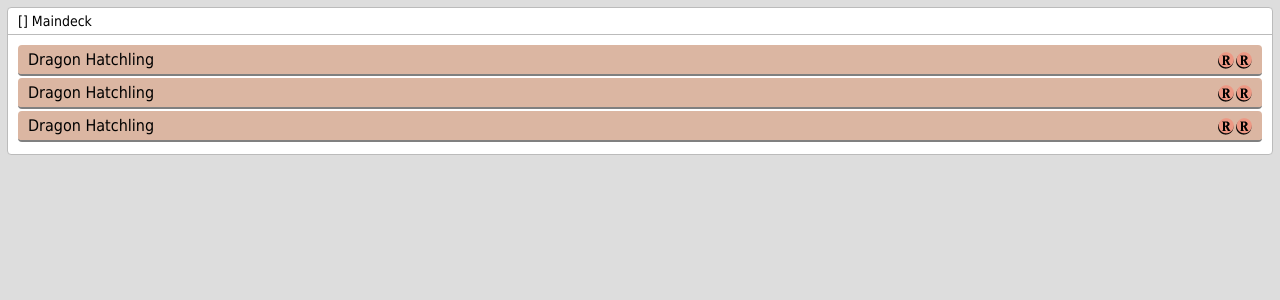
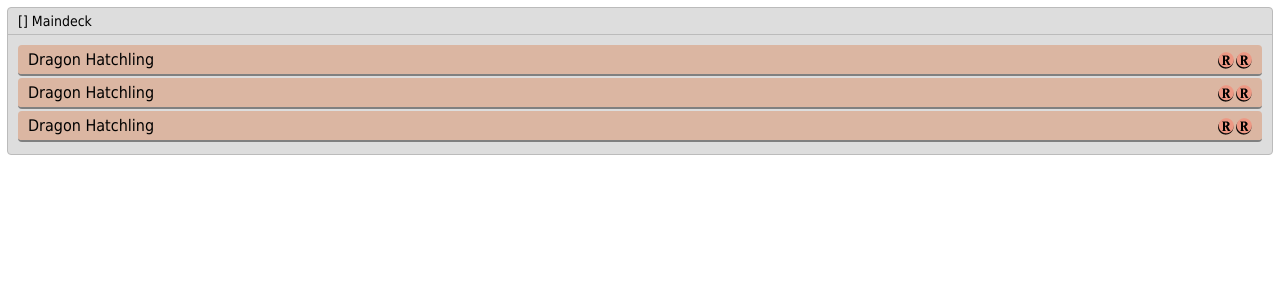
Before and after one commit to jerryharrison/deckbrew-website, a Jekyll site: the page deck.html, which Jekyll copies as it is, in a window 1280 px wide. Shown: the top 300 px of the page. Built offline with Jekyll 4.4.1, drawn with Linux system fonts in a browser that asks for light colours; Markdown is read by kramdown in place of the engine named in the settings.

Commit message:
Try out different css

```diff
--- a/css/deck.css
+++ b/css/deck.css
@@ -4,7 +4,6 @@
 }
 
 body {
-  background: #ddd;
   padding: 7px;
 }
 
@@ -43,7 +42,7 @@ div.panel-title {
 div.panel {
   font-size: 14px;
   font-family: Tahoma, sans-serif;
-  background: #fff;
+  background: #ddd;
   border: #bbb 1px solid;
   border-radius: 4px;
 }
--- a/deck.html
+++ b/deck.html
@@ -3,7 +3,7 @@
   <head>
     <meta charset="utf-8" />
     <link rel="stylesheet" href="css/normalize.css">
-    <link rel="stylesheet" href="css/deck.css?breaker=1">
+    <link rel="stylesheet" href="css/deck.css?breaker=2">
     <meta name="viewport" content="initial-scale=1, maximum-scale=1">
     <title>Deckbrew Creator</title>
   </head>
```
